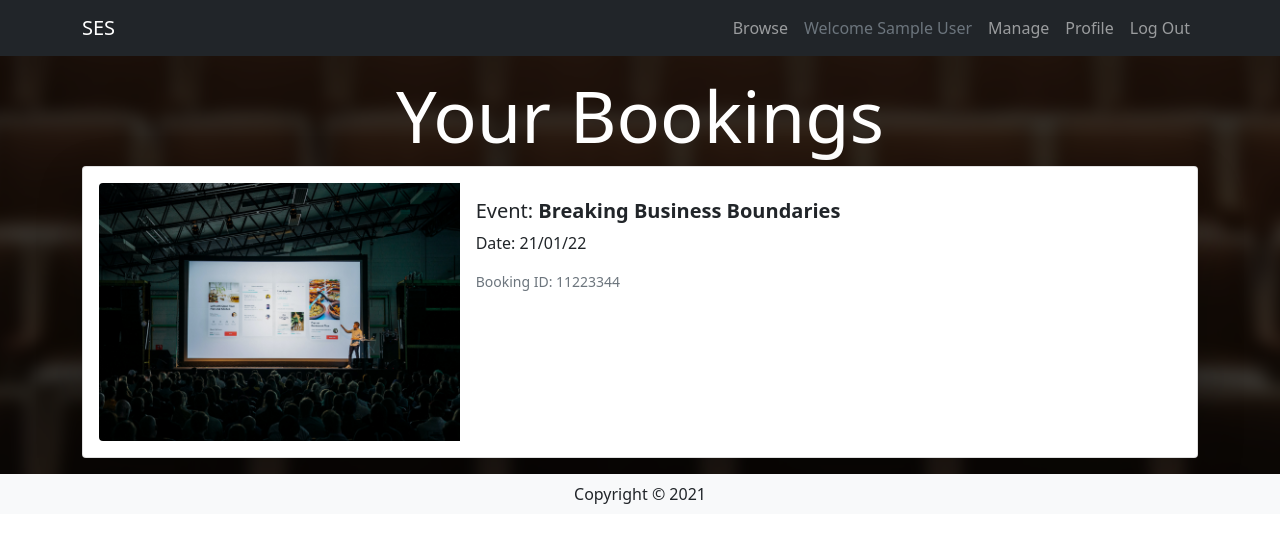
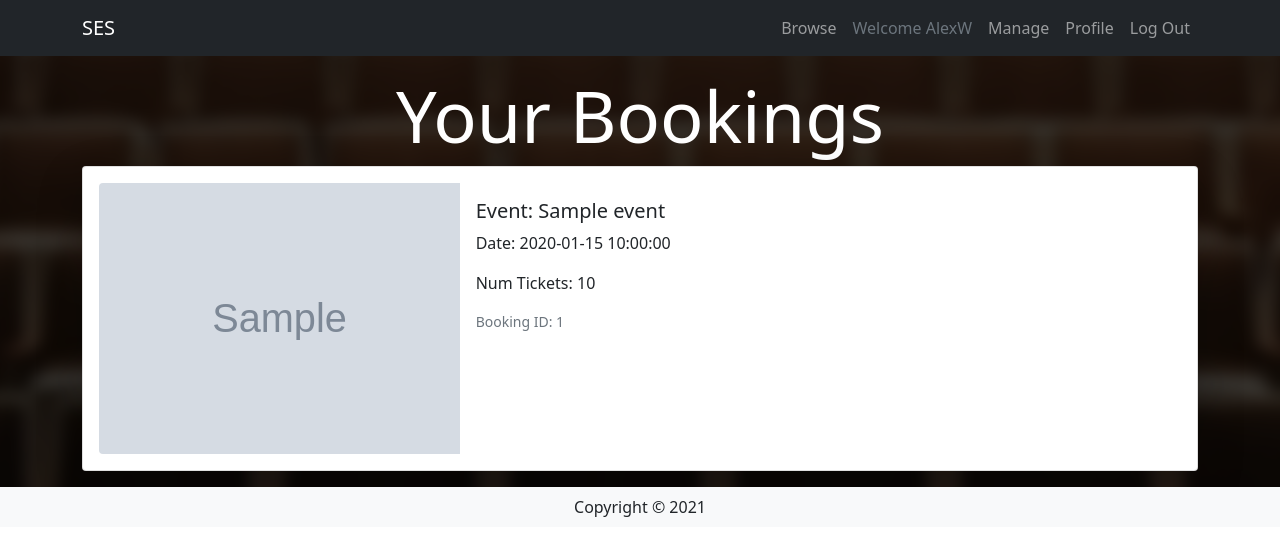
Before and after one commit to 10994521/ass3, a Flask app: page /profile/1 in a window 1280 px wide. Shown: the top 556 px of the page. Run offline with Flask 2, Linux system fonts and the light colour scheme; a user stored in the database is signed in; data comes from the database, SQL or seed files in the repository; both versions use the stored data as it was after the commit; tables that the repository leaves empty hold one stand-in row (values such as "Sample post"); grey boxes marked "Sample" are stand-in pictures; some libraries are stand-ins or nearby versions.

Commit message:
Profile Page working
Profile page functionality
Can view all bookings made on profile page with working links back to events
Cannot book tickets if wanted number greater than available
If tickets go to 0 event changes to booked
Cannot book tickets if event is booked

```diff
--- a/event/__init__.py
+++ b/event/__init__.py
@@ -16,9 +16,9 @@ def create_app():
     app.secret_key = 'somerandomvalue'
 
     # Configue and initialise DB
-    app.config['SQLALCHEMY_DATABASE_URI'] = os.environ['DATABASE_URL'] #comment this line out to continue working
+    #app.config['SQLALCHEMY_DATABASE_URI'] = os.environ['DATABASE_URL'] #comment this line out to continue working
     # uncomment this line out to continue working locally
-    #app.config['SQLALCHEMY_DATABASE_URI'] = 'sqlite:///seminar.sqlite'
+    app.config['SQLALCHEMY_DATABASE_URI'] = 'sqlite:///seminar.sqlite'
     #app.config['SQLALCHEMY_DATABASE_URI'] = 'postgresql://tyyjkpppacgiyf:37227327e0c352c32571c032609e11aca512d9bdd72d7dbfc85a28bc4b7846d8@ec2-34-202-178-115.compute-1.amazonaws.com:5432/dfvlcd4r19st1u'
     db.init_app(app)
 
--- a/event/profile.py
+++ b/event/profile.py
@@ -3,11 +3,12 @@
 
 from flask import Blueprint, render_template, request,redirect,url_for,flash
 from .forms import LoginForm, RegisterForm
+from .models import User
 
 #create a blueprint
 profilebp = Blueprint('profile', __name__, url_prefix ='/profile')
 
 @profilebp.route('/<id>')
 def show(id):
-    # create the comment form
-    return render_template('profile.html')
+   user = User.query.filter_by(id=id).first()
+   return render_template('/profile.html', user=user)
--- a/event/templates/profile.html
+++ b/event/templates/profile.html
@@ -9,22 +9,26 @@
          <div class="col-md-12 p-5-sm col-12 p-0 jumbo align-items-center">
             <h1 class="display-2">Your Bookings</h1>
          </div>
+         {% for order in user.orders %}
          <div class="p-5-sm p-0 jumbo text-dark text-start ">
-            <a href = "/details" class="text-decoration-none text-dark"><div class="card mb-3 p-3 profile shadow-lg rounded" style="max-height: 500px;">
+            <a href = "{{url_for('details.show', id = order.event.id)}}" class="text-decoration-none text-dark"><div class="card mb-3 p-3 profile shadow-lg rounded" style="max-height: 500px;">
                <div class="row g-0">
                  <div class="col-md-4">
-                   <img src="./static/images/event1.jpg" class="img-fluid rounded-start h-100" style="object-fit: cover;" alt="...">
+                   <img src="{{order.event.image}}" class="img-fluid rounded-start h-100" style="object-fit: cover;" alt="...">
                  </div>
                  <div class="col-md-8">
                    <div class="card-body">
-                     <h5 class="card-title">Event: <b>Breaking Business Boundaries</b></h5>
-                     <p class="card-text">Date: 21/01/22</p>
-                     <p class="card-text"><small class="text-muted">Booking ID: 11223344</small></p>
+                     <h5 class="card-title">Event: {{order.event.name}}</h5>
+                     <p class="card-text">Date: {{order.event.dateTime}}</p>
+                     <p class="card-text">Num Tickets: {{order.Quantity}}</p>
+                     <p class="card-text"><small class="text-muted">Booking ID: {{order.id}}</small></p>
+
                    </div>
                  </div>
                </div>
              </div></a>
          </div>
+         {% endfor %}
 
 
 
```
Also changed, not shown: event/details.py (+9 -24 lines), event/templates/events/details.html (+11 -0 lines), event/seminar.sqlite.
